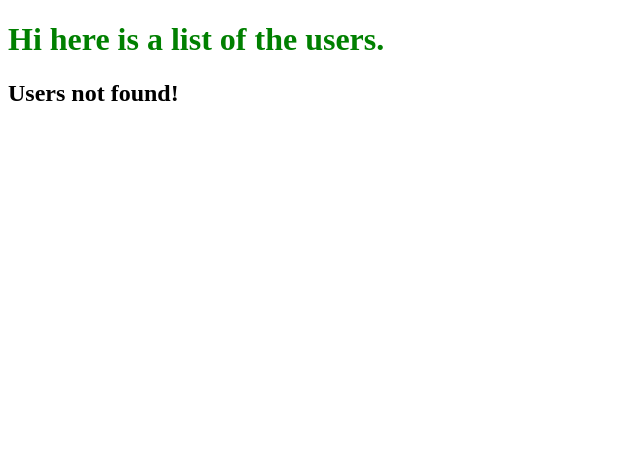
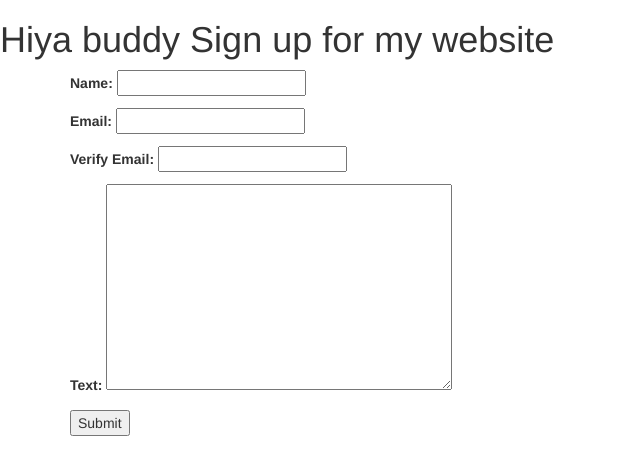
Before and after one commit to cdunn6754/Django_Stuff, a Django app: template Django_Level_One/test_project/templates/appTwo/user.html in a window 1280 px wide. Shown: the top 475 px of the page, without its empty margins (0-640 px from the left). Run offline with Django 3.2, Linux system fonts and the light colour scheme; the template is opened without the code that fills it: values that come from a table or form of the project are taken from there, others are empty; some libraries are stand-ins or nearby versions.

Commit message:
Just finished Django Level Three

```diff
--- a/Django_Level_One/basicforms/basicapp/forms.py
+++ b/Django_Level_One/basicforms/basicapp/forms.py
@@ -1,6 +1,19 @@
 from django import forms
+from django.core import validators
+
 
 class FormName(forms.Form):
     name = forms.CharField()
     email = forms.EmailField()
+    verify_email = forms.EmailField(label='Verify Email')
     text = forms.CharField(widget=forms.Textarea)
+
+
+    def clean(self):
+        all_clean_data = super().clean()
+        email = all_clean_data['email']
+        vemail = all_clean_data['verify_email']
+        print('In here:', email, " ", vemail)
+
+        if email != vemail:
+            raise forms.ValidationError('Emails do no match')
--- a/Django_Level_One/test_project/templates/appTwo/user.html
+++ b/Django_Level_One/test_project/templates/appTwo/user.html
@@ -3,29 +3,21 @@
 <html>
   <head>
     <meta charset="utf-8">
-    <title>HELP PAGE</title>
+    <title>User Registration</title>
     <link rel="stylesheet" href="{% static "css/mystyle.css" %}">
+    <link rel="stylesheet" href="https://maxcdn.bootstrapcdn.com/bootstrap/3.3.7/css/bootstrap.min.css">
   </head>
   <body>
-    <h1>Hi here is a list of the users.</h1>
+    <h1>Hiya buddy Sign up for my website</h1>
 
-    <div class="userList">
+    <div class="container">
+      <form class="form_user"  method="post">
 
-      {% if user_list%}
-        {% for user in user_list %}
-          <ul>
-            User Info:
-              <ul>
-                <li>First Name: {{user.f_name}}</li>
-                <li>Last Name: {{user.l_name}}</li>
-                <li>Email: {{user.email}}</li>
-              </ul>
-          </ul>
-        {% endfor %}
-      {% else %}
-      <h2>Users not found!</h2>
-      {% endif %}
+        {{ user_registration_form.as_p}}
+        <input type="submit" class='btn-btn-primary' value="Submit">
+        {% csrf_token %}
 
+      </form>
     </div>
   </body>
 </html>
```
Also changed, not shown: Django_Level_One/test_project/appTwo/forms.py (added, +7 -0 lines), Django_Level_One/test_project/appTwo/views.py (+11 -2 lines), Django_Level_One/basicforms/db.sqlite3, Django_Level_One/test_project/db.sqlite3.
